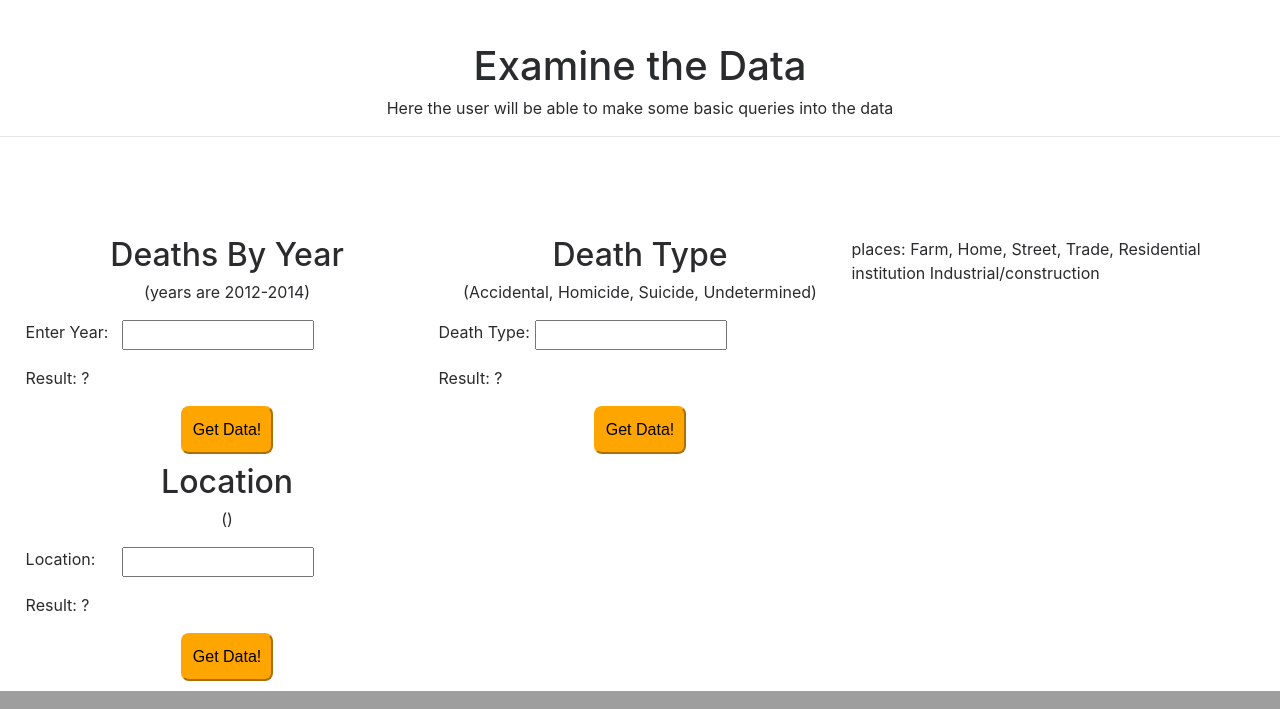
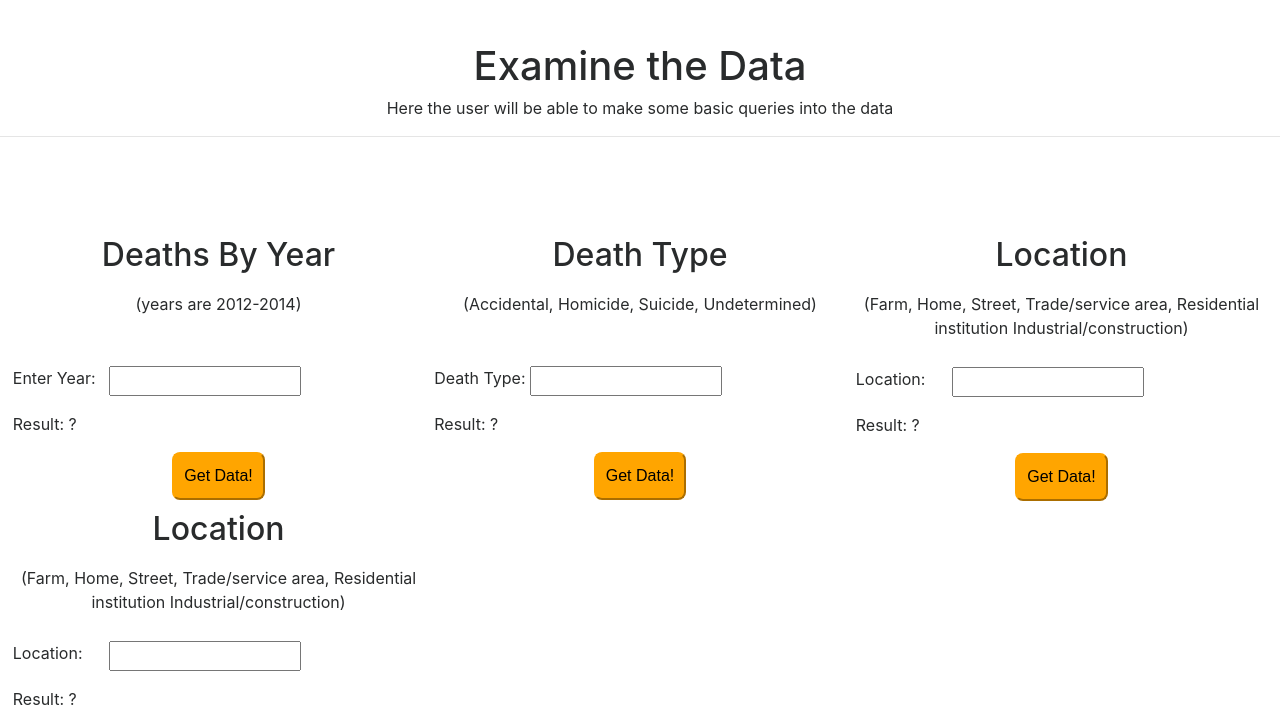
Before and after one commit to ravenusmc/guns, a Flask app: page /examine in a window 1280 px wide. Shown: the part 56-765 px from the top of the page. Run offline with Flask 2, Linux system fonts and the light colour scheme; some libraries are stand-ins or nearby versions; grey boxes are pictures that could not be loaded.

Commit message:
minor changes

```diff
--- a/static/css/guns.css
+++ b/static/css/guns.css
@@ -214,8 +214,18 @@ input {
   grid-gap: 10px;
   justify-items: stretch;
   align-items: stretch;
-  margin-left: 2%;
-  margin-right: 2%;
+  margin-left: 1%;
+  margin-right: 1%;
+}
+
+.form_fix {
+  margin-top: 20px;
+  margin-bottom: 50px;
+}
+
+.location {
+  margin-top: 20px;
+  margin-bottom: 27px;
 }
 
 input {
--- a/templates/examine.html
+++ b/templates/examine.html
@@ -37,7 +37,7 @@
 
     <div>
       <h2 class='center'>Deaths By Year</h2>
-      <p class='center'>(years are 2012-2014)</p>
+      <p class='form_fix center'>(years are 2012-2014)</p>
       <form id='by_year_form'>
         <label>Enter Year: </label><input type="text" id='a' name='a'>
         <p>Result: <span id="result">?</span></p>
@@ -49,7 +49,7 @@
 
     <div>
       <h2 class='center'>Death Type</h2>
-      <p class='center'>(Accidental, Homicide, Suicide, Undetermined)</p>
+      <p class='form_fix center'>(Accidental, Homicide, Suicide, Undetermined)</p>
       <form id='by_type_form'>
         <label>Death Type: </label><input type="text" id='b' name='b'>
         <p>Result: <span id="result_death_type">?</span></p>
@@ -59,14 +59,30 @@
       </form>
     </div>
 
-    places: Farm, Home, Street, Trade, Residential institution
-    Industrial/construction
+    <div>
+      <h2 class='center'>Location</h2>
+      <p class='location center'>(Farm, Home, Street, Trade/service area, Residential institution
+    Industrial/construction)</p>
+      <form id='by_type_form'>
+        <label>Location: </label><input type="text" id='b' name='b'>
+        <p>Result: <span id="result_death_type">?</span></p>
+        <div class='center_button'>
+          <button id='type_data'>Get Data!</button>
+        </div>
+      </form>
+    </div>
 
     <div>
       <h2 class='center'>Location</h2>
-      <p class='center'>()</p>
-      <form id='by_type_form'>
-        <label>Location: </label><input type="text" id='b' name='b'>
+      <p class='location center'>(Farm, Home, Street, Trade/service area, Residential institution
+    Industrial/construction)</p>
+      <form id='by_location_form'>
+        <label>Location: </label>
+        <input type="text" id='c' name='c' list='locations'>
+          <datalist id='locations'>
+            <option value='Farm' label='Farm'>
+              <option value='Home' label='Home'>
+          </datalist>
         <p>Result: <span id="result_death_type">?</span></p>
         <div class='center_button'>
           <button id='type_data'>Get Data!</button>
```
